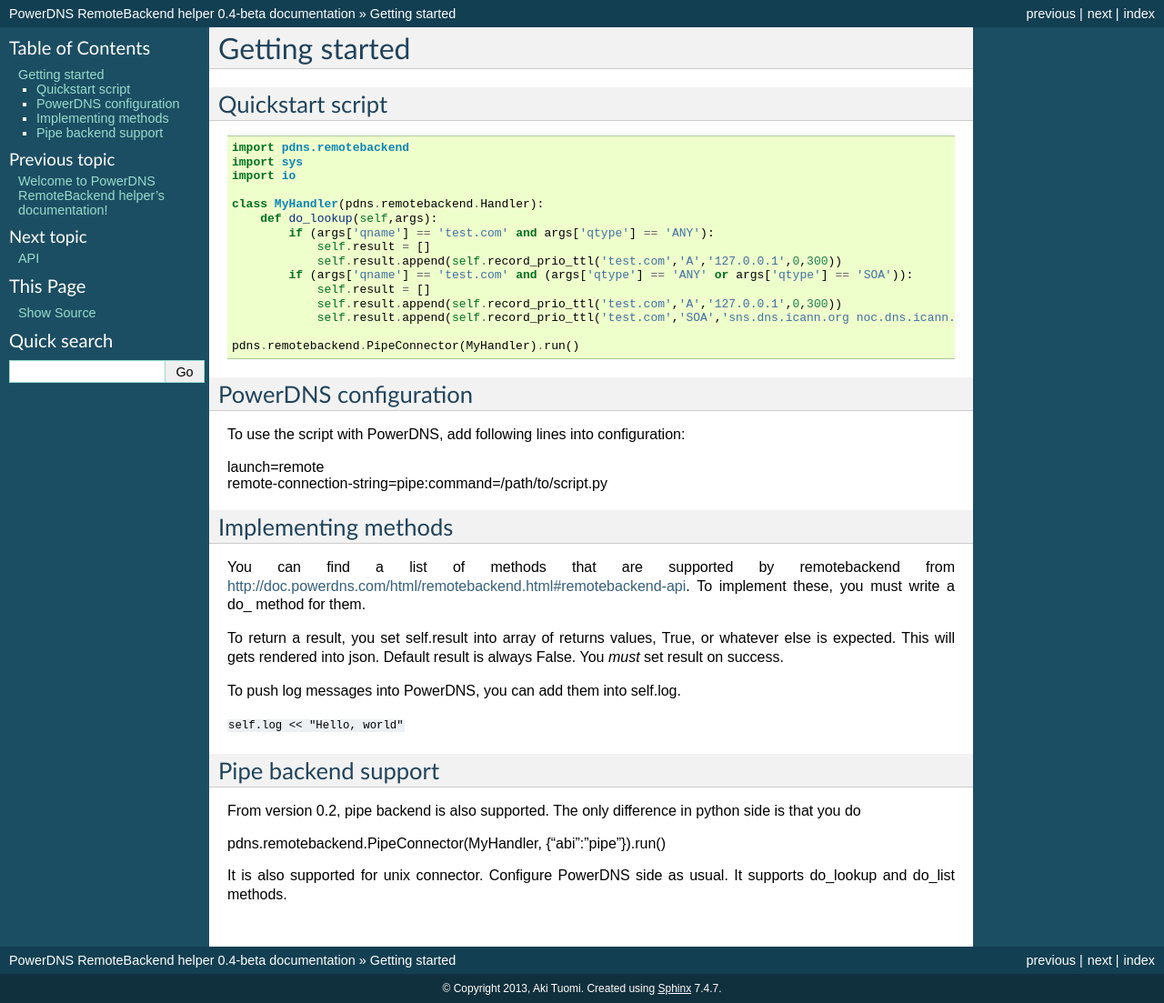
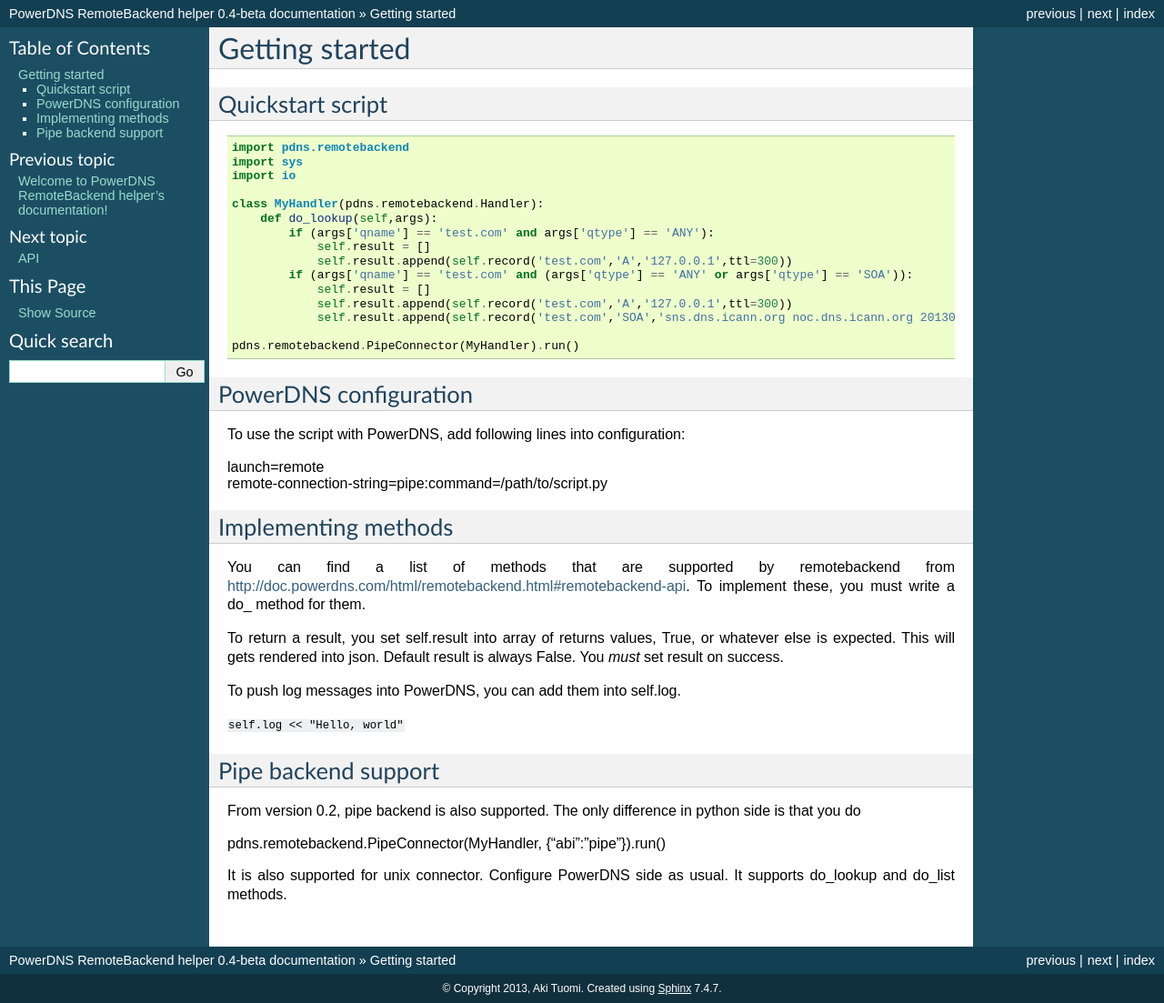
Before and after one commit to PowerDNS/pdns-remotebackend-python, a Sphinx documentation site: the page built from doc/source/getting_started.rst, in a window 1280 px wide. Shown: the whole page at 91% size. Built offline with Sphinx 7.4.7, drawn with Linux system fonts in a browser that asks for light colours.

Commit message:
Update example to reflect changes

```diff
--- a/doc/source/getting_started.rst
+++ b/doc/source/getting_started.rst
@@ -15,11 +15,11 @@
       def do_lookup(self,args):
           if (args['qname'] == 'test.com' and args['qtype'] == 'ANY'):
               self.result = []
-              self.result.append(self.record_prio_ttl('test.com','A','127.0.0.1',0,300))
+              self.result.append(self.record('test.com','A','127.0.0.1',ttl=300))
           if (args['qname'] == 'test.com' and (args['qtype'] == 'ANY' or args['qtype'] == 'SOA')):
               self.result = []
-              self.result.append(self.record_prio_ttl('test.com','A','127.0.0.1',0,300))
-              self.result.append(self.record_prio_ttl('test.com','SOA','sns.dns.icann.org noc.dns.icann.org 2013073082 7200 3600 1209600 3600',0,300))
+              self.result.append(self.record('test.com','A','127.0.0.1',ttl=300))
+              self.result.append(self.record('test.com','SOA','sns.dns.icann.org noc.dns.icann.org 2013073082 7200 3600 1209600 3600',ttl=300))
 
   pdns.remotebackend.PipeConnector(MyHandler).run()
 
```
